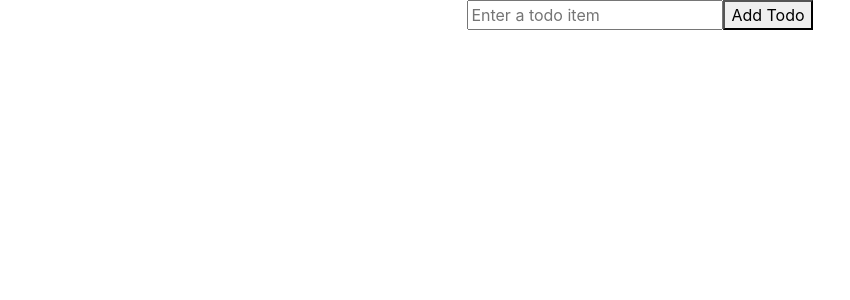
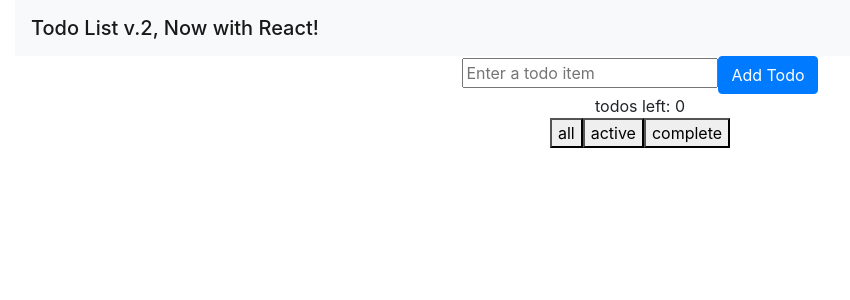
Before and after one commit to kiredroffas/Todo-List-App-v2, a React (Create React App) app: page / in a window 1280 px wide. Shown: the top 300 px of the page, without its empty margins (0-850 px from the left). Built offline with nearby package versions, Linux system fonts and the light colour scheme.

Commit message:
Can now filter all/active/complete todos in list

```diff
--- a/src/App.js
+++ b/src/App.js
@@ -6,9 +6,12 @@ function App() {
   return (
     <div className="App">
       <div className="container-fluid">
+        <nav class="navbar navbar-light bg-light">
+          <span class="navbar-brand mb-0 h1">Todo List v.2, Now with React!</span>
+        </nav>
         <TodoList />
       </div>
-    </div>
+      </div>
   );
 }
 
--- a/src/TodoForm.js
+++ b/src/TodoForm.js
@@ -40,7 +40,7 @@ export default class TodoForm extends React.Component {
                     onChange={this.handleChange}
                     placeholder="Enter a todo item">
                 </input>
-                <button onClick={this.handleSubmit}>Add Todo</button>
+                <button className="btn btn-primary" onClick={this.handleSubmit}>Add Todo</button>
             </form>
 
         )
--- a/src/TodoList.js
+++ b/src/TodoList.js
@@ -7,11 +7,13 @@ export default class TodoList extends React.Component {
     constructor(props) {
         super(props);
         this.state = {
-            todos: []
+            todos: [],
+            todoToShow: "all"
         };
 
         this.addTodo = this.addTodo.bind(this);
         this.toggleComplete = this.toggleComplete.bind(this);
+        this.updateTodoToShow = this.updateTodoToShow.bind(this);
     }
 
 
@@ -41,17 +43,43 @@ export default class TodoList extends React.Component {
         })
     }
 
+    updateTodoToShow(s) {
+        this.setState({
+            todoToShow: s
+        })
+    }
+
     render() {
+        let todos = [];
+
+        if(this.state.todoToShow === "all") {
+            todos = this.state.todos;
+        }
+        else if (this.state.todoToShow === "active") {
+            todos = this.state.todos.filter(todo => !todo.complete);
+        }
+        else if (this.state.todoToShow === "complete") {
+            todos = this.state.todos.filter(todo => todo.complete);
+        }
+
         return (
             <div>
                 <TodoForm onSubmit={this.addTodo}/>
-                {this.state.todos.map(todo => (
+                {todos.map(todo => (
                     <Todo
                         key={todo.id}
                         toggleComplete={() => this.toggleComplete(todo.id)}
                         todo={todo}
                     />
                 ))}
+                <div>
+                    todos left: {this.state.todos.filter(todo => !todo.complete).length}
+                </div>
+                <div>
+                    <button onClick={() => this.updateTodoToShow("all")}>all</button>
+                    <button onClick={() => this.updateTodoToShow("active")}>active</button>
+                    <button onClick={() => this.updateTodoToShow("complete")}>complete</button>
+                </div>
             </div>
 
         )
```
